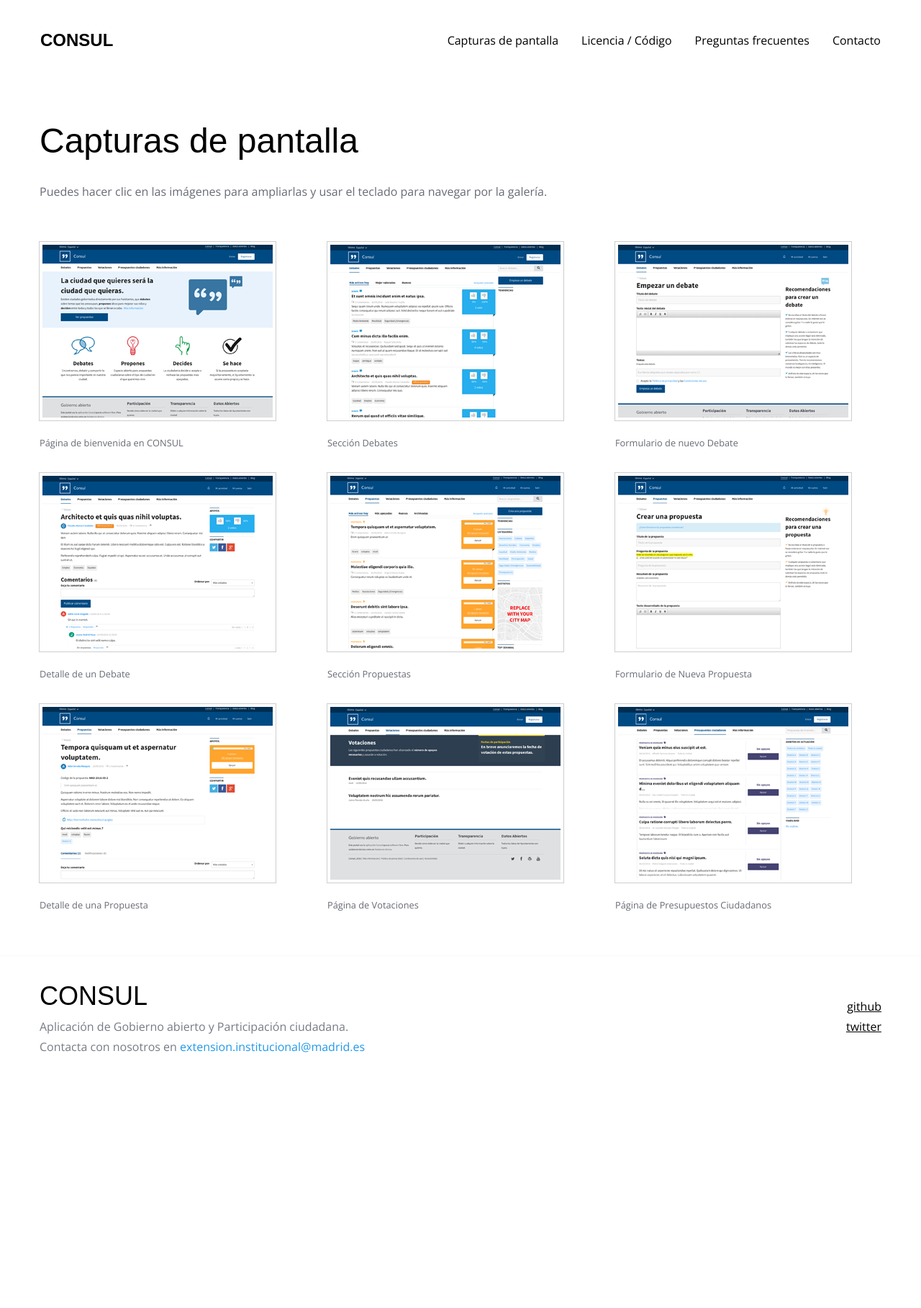
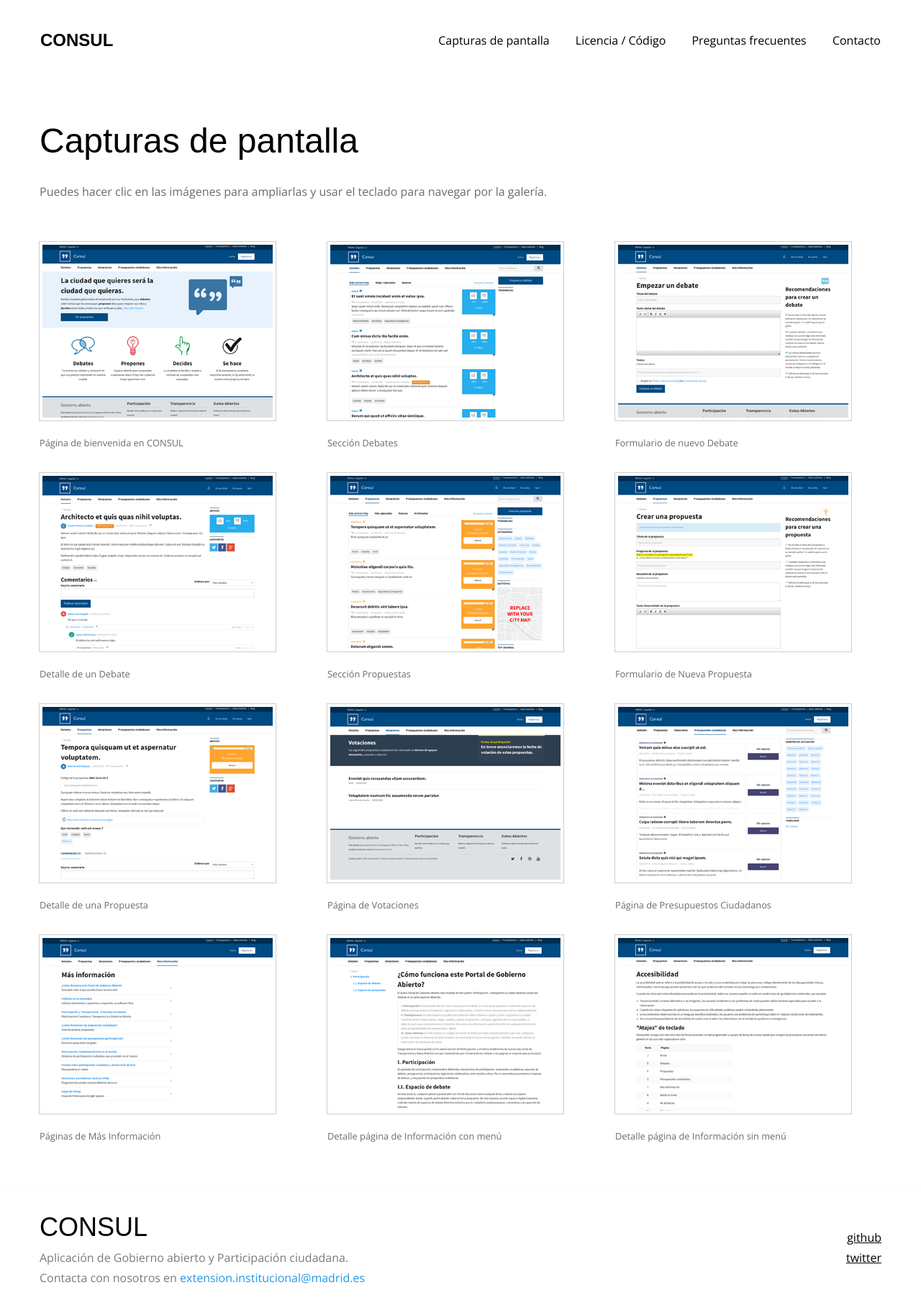
Before and after one commit to consuldemocracy/website, a Jekyll site: the page built from screenshots.html, in a window 1280 px wide. Shown: the whole page at 72% size. Built offline with Jekyll 4.4.1, drawn with Linux system fonts in a browser that asks for light colours; before the commit the page ends 1496 px from its top, so only the background shows below that.

Commit message:
adds more screenshots

```diff
--- a/_data/i18n/es.yml
+++ b/_data/i18n/es.yml
@@ -115,5 +115,6 @@
   image_7_alt: "Detalle de una Propuesta"
   image_8_alt: "Página de Votaciones"
   image_9_alt: "Página de Presupuestos Ciudadanos"
-  image_10_alt: "Página de Más Información"
-  image_11_alt: "Detalle página de Información"
+  image_10_alt: "Páginas de Más Información"
+  image_11_alt: "Detalle página de Información con menú"
+  image_12_alt: "Detalle página de Información sin menú"
--- a/_sass/_consul.scss
+++ b/_sass/_consul.scss
@@ -29,8 +29,8 @@
 
 $line-height: 1.75rem;
 
-// $brand: #004A83;
-// $brand-light: lighten($brand, 10%); // #0067b5
+$brand: #004A83;
+$brand-light: lighten($brand, 10%);
 $border: #f4f4f4;
 $text: #686b75;
 $highlight-background: #f7f9Fb;
@@ -83,6 +83,10 @@
   font-weight: $font-weight-light;
   line-height: $line-height*2;
   padding: 0 1rem;
+}
+
+.menu li {
+  display: inline-block;
 }
 
 .logo {
@@ -360,35 +364,25 @@
  * Copyright 2016, Noël Raoul Bossart (http://www.noelboss.com)
  * MIT Licensed.
 **/
+
 @media all {
   .featherlight {
     display: none;
-
-    /* dimensions: spanning the background from edge to edge */
     position:fixed;
     top: 0; right: 0; bottom: 0; left: 0;
-    z-index: 2147483647; /* z-index needs to be >= elements on the site. */
-
-    /* position: centering content */
+    z-index: 2147483647;
     text-align: center;
-
-    /* insures that the ::before pseudo element doesn't force wrap with fixed width content; */
     white-space: nowrap;
-
-    /* styling */
     cursor: pointer;
     background: #333;
-    /* IE8 "hack" for nested featherlights */
     background: rgba(0, 0, 0, 0);
   }
 
-  /* support for nested featherlights. Does not work in IE8 (use JS to fix) */
   .featherlight:last-of-type {
     background: rgba(0, 0, 0, 0.8);
   }
 
   .featherlight:before {
-    /* position: trick to center content vertically */
     content: '';
     display: inline-block;
     height: 100%;
@@ -397,54 +391,36 @@
   }
 
   .featherlight .featherlight-content {
-    /* make content container for positioned elements (close button) */
     position: relative;
-
-    /* position: centering vertical and horizontal */
     text-align: left;
     vertical-align: middle;
     display: inline-block;
-
-    /* dimensions: cut off images */
     overflow: auto;
     padding: 25px 25px 0;
     border-bottom: 25px solid transparent;
-
-    /* dimensions: handling large content */
     margin-left: 5%;
     margin-right: 5%;
     max-height: 95%;
-
-    /* styling */
     background: #fff;
     cursor: auto;
-
-    /* reset white-space wrapping */
     white-space: normal;
   }
 
-  /* contains the content */
   .featherlight .featherlight-inner {
-    /* make sure its visible */
     display: block;
   }
 
   .featherlight .featherlight-close-icon {
-    /* position: centering vertical and horizontal */
     position: absolute;
     z-index: 9999;
     top: 0;
     right: 0;
-
-    /* dimensions: 25px x 25px */
     line-height: 25px;
     width: 25px;
-
-    /* styling */
     cursor: pointer;
     text-align: center;
     font-family: Arial, sans-serif;
-    background: #fff; /* Set the background in case it overlaps the content */
+    background: #fff;
     background: rgba(255, 255, 255, 0.3);
     color: #000;
   }
@@ -457,27 +433,23 @@
 
 
   .featherlight-iframe .featherlight-content {
-    /* removed the border for image croping since iframe is edge to edge */
     border-bottom: 0;
     padding: 0;
   }
 
   .featherlight iframe {
-    /* styling */
     border: none;
   }
 
-  .featherlight * { /* See https://github.com/noelboss/featherlight/issues/42 */
+  .featherlight * {
     -webkit-box-sizing: border-box;
     -moz-box-sizing: border-box;
     box-sizing: border-box;
   }
 }
 
-/* handling phones and small screens */
 @media only screen and (max-width: 1024px) {
   .featherlight .featherlight-content {
-    /* dimensions: maximize lightbox with for small screens */
     margin-left: 10px;
     margin-right: 10px;
     max-height: 98%;
@@ -494,6 +466,7 @@
  * Copyright 2016, Noël Raoul Bossart (http://www.noelboss.com)
  * MIT Licensed.
 **/
+
 @media all {
   .featherlight-next,
   .featherlight-previous {
@@ -504,14 +477,12 @@
     bottom: 0;
     left: 80%;
     cursor: pointer;
-    /* preventing text selection */
     -webkit-touch-callout: none;
     -webkit-user-select: none;
     -khtml-user-select: none;
     -moz-user-select: none;
     -ms-user-select: none;
     user-select: none;
-    /* IE9 hack, otherwise navigation doesn't appear */
     background: rgba(0,0,0,0);
   }
 
@@ -522,7 +493,7 @@
 
   .featherlight-next:hover,
   .featherlight-previous:hover {
-    background: rgba(255,255,255,0.25);
+    background: rgba(0,0,0,0.25);
   }
 
 
@@ -530,43 +501,34 @@
   .featherlight-previous span {
     display: none;
     position: absolute;
-
     top: 50%;
     left: 5%;
     width: 82%;
-
-    /* center horizontally */
     text-align: center;
-
     font-size: 80px;
     line-height: 80px;
-
-    /* center vertically */
     margin-top: -40px;
-
     text-shadow: 0px 0px 5px #fff;
     color: #fff;
     font-style: normal;
     font-weight: normal;
   }
+
   .featherlight-next span {
     right: 5%;
     left: auto;
   }
-
 
   .featherlight-next:hover span,
   .featherlight-previous:hover span {
     display: inline-block;
   }
 
-  /* Hide navigation while loading */
   .featherlight-loading .featherlight-previous, .featherlight-loading .featherlight-next {
     display:none;
   }
 }
 
-/* Always display arrows on touch devices */
 @media only screen and (max-device-width: 1024px){
   .featherlight-next:hover,
   .featherlight-previous:hover {
@@ -578,7 +540,6 @@
   }
 }
 
-/* handling phones and small screens */
 @media only screen and (max-width: 1024px) {
   .featherlight-next,
   .featherlight-previous {
--- a/screenshots.html
+++ b/screenshots.html
@@ -11,70 +11,87 @@
 
     <section class="screenshots" data-featherlight-gallery data-featherlight-filter="a">
       <div class="row">
-        <div class="small-12 medium-4 column">
+        <div class="small-12 medium-6 large-4 column">
           <a href="/img/screenshots/{{page.locale}}/consul_1.png" class="gallery" title="{{ site.data.i18n[page.locale].screenshots.image_1_alt }}">
             <img src="/img/screenshots/{{page.locale}}/consul_1_thumb.png" class="thumbnail" alt="{{ site.data.i18n[page.locale].screenshots.image_1_alt }}">
             <p><small>{{ site.data.i18n[page.locale].screenshots.image_1_alt }}</small></p>
           </a>
         </div>
 
-        <div class="small-12 medium-4 column">
+        <div class="small-12 medium-6 large-4 column">
           <a href="/img/screenshots/{{page.locale}}/consul_2.png" class="gallery" title="{{ site.data.i18n[page.locale].screenshots.image_2_alt }}">
             <img src="/img/screenshots/{{page.locale}}/consul_2_thumb.png" class="thumbnail" alt="{{ site.data.i18n[page.locale].screenshots.image_2_alt }}">
             <p><small>{{ site.data.i18n[page.locale].screenshots.image_2_alt }}</small></p>
           </a>
         </div>
 
-        <div class="small-12 medium-4 column">
+        <div class="small-12 medium-6 large-4 column">
           <a href="/img/screenshots/{{page.locale}}/consul_3.png" class="gallery" title="{{ site.data.i18n[page.locale].screenshots.image_3_alt }}">
             <img src="/img/screenshots/{{page.locale}}/consul_3_thumb.png" class="thumbnail" alt="{{ site.data.i18n[page.locale].screenshots.image_3_alt }}">
             <p><small>{{ site.data.i18n[page.locale].screenshots.image_3_alt }}</small></p>
           </a>
         </div>
-      </div>
 
-      <div class="row">
-        <div class="small-12 medium-4 column">
+        <div class="small-12 medium-6 large-4 column">
           <a href="/img/screenshots/{{page.locale}}/consul_4.png" class="gallery" title="{{ site.data.i18n[page.locale].screenshots.image_4_alt }}">
             <img src="/img/screenshots/{{page.locale}}/consul_4_thumb.png" class="thumbnail" alt="{{ site.data.i18n[page.locale].screenshots.image_4_alt }}">
             <p><small>{{ site.data.i18n[page.locale].screenshots.image_4_alt }}</small></p>
           </a>
         </div>
 
-        <div class="small-12 medium-4 column">
+        <div class="small-12 medium-6 large-4 column">
           <a href="/img/screenshots/{{page.locale}}/consul_5.png" class="gallery" title="{{ site.data.i18n[page.locale].screenshots.image_5_alt }}">
             <img src="/img/screenshots/{{page.locale}}/consul_5_thumb.png" class="thumbnail" alt="{{ site.data.i18n[page.locale].screenshots.image_5_alt }}">
             <p><small>{{ site.data.i18n[page.locale].screenshots.image_5_alt }}</small></p>
           </a>
         </div>
 
-        <div class="small-12 medium-4 column">
+        <div class="small-12 medium-6 large-4 column">
           <a href="/img/screenshots/{{page.locale}}/consul_6.png" class="gallery" title="{{ site.data.i18n[page.locale].screenshots.image_6_alt }}">
             <img src="/img/screenshots/{{page.locale}}/consul_6_thumb.png" class="thumbnail" alt="{{ site.data.i18n[page.locale].screenshots.image_6_alt }}">
             <p><small>{{ site.data.i18n[page.locale].screenshots.image_6_alt }}</small></p>
           </a>
         </div>
-      </div>
 
-      <div class="row">
-        <div class="small-12 medium-4 column">
+        <div class="small-12 medium-6 large-4 column">
           <a href="/img/screenshots/{{page.locale}}/consul_7.png" class="gallery" title="{{ site.data.i18n[page.locale].screenshots.image_7_alt }}">
             <img src="/img/screenshots/{{page.locale}}/consul_7_thumb.png" class="thumbnail" alt="{{ site.data.i18n[page.locale].screenshots.image_7_alt }}">
             <p><small>{{ site.data.i18n[page.locale].screenshots.image_7_alt }}</small></p>
           </a>
         </div>
 
-        <div class="small-12 medium-4 column">
+        <div class="small-12 medium-6 large-4 column">
           <a href="/img/screenshots/{{page.locale}}/consul_8.png" class="gallery" title="{{ site.data.i18n[page.locale].screenshots.image_8_alt }}">
             <img src="/img/screenshots/{{page.locale}}/consul_8_thumb.png" class="thumbnail" alt="{{ site.data.i18n[page.locale].screenshots.image_8_alt }}">
             <p><small>{{ site.data.i18n[page.locale].screenshots.image_8_alt }}</small></p>
           </a>
         </div>
 
-        <div class="small-12 medium-4 column">
+        <div class="small-12 medium-6 large-4 column">
           <a href="/img/screenshots/{{page.locale}}/consul_9.png" class="gallery" title="{{ site.data.i18n[page.locale].screenshots.image_9_alt }}">
             <img src="/img/screenshots/{{page.locale}}/consul_9_thumb.png" class="thumbnail" alt="{{ site.data.i18n[page.locale].screenshots.image_9_alt }}">
             <p><small>{{ site.data.i18n[page.locale].screenshots.image_9_alt }}</small></p>
+          </a>
+        </div>
+
+        <div class="small-12 medium-6 large-4 column">
+          <a href="/img/screenshots/{{page.locale}}/consul_10.png" class="gallery" title="{{ site.data.i18n[page.locale].screenshots.image_10_alt }}">
+            <img src="/img/screenshots/{{page.locale}}/consul_10_thumb.png" class="thumbnail" alt="{{ site.data.i18n[page.locale].screenshots.image_10_alt }}">
+            <p><small>{{ site.data.i18n[page.locale].screenshots.image_10_alt }}</small></p>
+          </a>
+        </div>
+
+        <div class="small-12 medium-6 large-4 column">
+          <a href="/img/screenshots/{{page.locale}}/consul_11.png" class="gallery" title="{{ site.data.i18n[page.locale].screenshots.image_11_alt }}">
+            <img src="/img/screenshots/{{page.locale}}/consul_11_thumb.png" class="thumbnail" alt="{{ site.data.i18n[page.locale].screenshots.image_11_alt }}">
+            <p><small>{{ site.data.i18n[page.locale].screenshots.image_11_alt }}</small></p>
+          </a>
+        </div>
+
+        <div class="small-12 medium-6 large-4 column">
+          <a href="/img/screenshots/{{page.locale}}/consul_12.png" class="gallery" title="{{ site.data.i18n[page.locale].screenshots.image_12_alt }}">
+            <img src="/img/screenshots/{{page.locale}}/consul_12_thumb.png" class="thumbnail" alt="{{ site.data.i18n[page.locale].screenshots.image_12_alt }}">
+            <p><small>{{ site.data.i18n[page.locale].screenshots.image_12_alt }}</small></p>
           </a>
         </div>
       </div>
```
Also changed, not shown: img/screenshots/es/consul_10.png (added), img/screenshots/es/consul_10_thumb.png (added), img/screenshots/es/consul_11.png (added), img/screenshots/es/consul_11_thumb.png (added), img/screenshots/es/consul_12.png (added), img/screenshots/es/consul_12_thumb.png (added).
